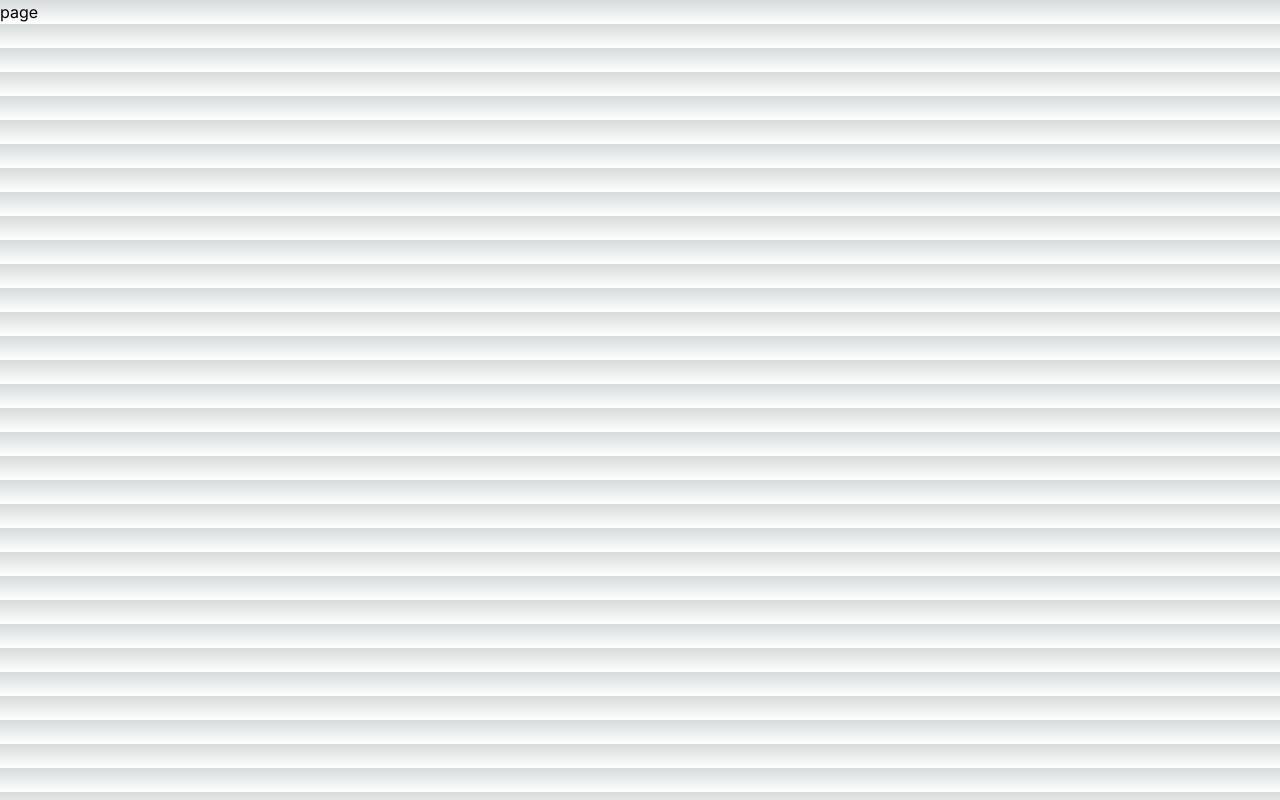
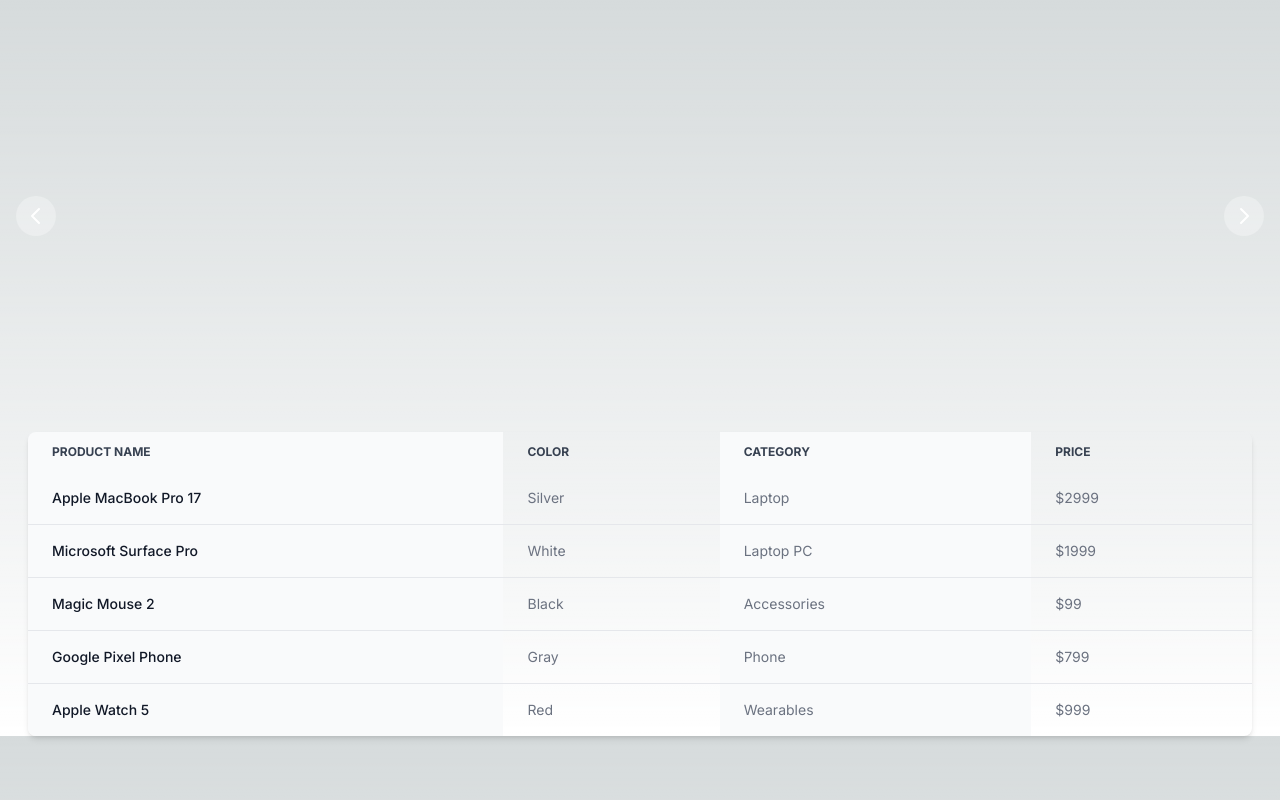
Before and after one commit to sajjad5221/farazaman, a Next.js app: page /startups/1 in a window 1280 px wide. Built offline with nearby package versions, Linux system fonts and the light colour scheme.

Commit message:
write startup slug page

```diff
--- a/app/form/page.tsx
+++ b/app/form/page.tsx
@@ -1,6 +1,6 @@
 import Footer from "@/Components/Footer";
 import Header from "@/Components/Header";
-import Input from "@/Components/form/input";
+import Input from "@/Components/form/Input";
 import React from "react";
 
 export default function page() {
--- a/app/startups/[slug]/page.tsx
+++ b/app/startups/[slug]/page.tsx
@@ -1,7 +1,206 @@
-import React from 'react'
+import Image from "next/image";
+import React from "react";
+import myPic from "../../public/img.jpg";
+export default function slider({
+  slug,
+  slugTable,
+}: {
+  slug: string;
+  slugTable: string;
+}) {
+  return (
+    <div className="container">
+      <div
+        id="indicators-carousel"
+        className="relative w-full mt-6"
+        data-carousel="static"
+      >
+        <div className="relative h-56 overflow-hidden rounded-lg md:h-96">
+          <div
+            className="hidden duration-700 ease-in-out"
+            data-carousel-item="active"
+          >
+            <Image
+              src="/public/img.jpg"
+              fill={true}
+              className="absolute block w-full -translate-x-1/2 -translate-y-1/2 top-1/2 left-1/2"
+              alt="..."
+            />
+          </div>
+        </div>
 
-export default function page() {
-  return (
-    <div>page</div>
-  )
+        <div className="absolute z-30 flex space-x-3 -translate-x-1/2 bottom-5 left-1/2">
+          <button
+            type="button"
+            className="w-3 h-3 rounded-full"
+            aria-current="true"
+            aria-label="Slide 1"
+            data-carousel-slide-to="0"
+          ></button>
+          <button
+            type="button"
+            className="w-3 h-3 rounded-full"
+            aria-current="false"
+            aria-label="Slide 2"
+            data-carousel-slide-to="1"
+          ></button>
+          <button
+            type="button"
+            className="w-3 h-3 rounded-full"
+            aria-current="false"
+            aria-label="Slide 3"
+            data-carousel-slide-to="2"
+          ></button>
+          <button
+            type="button"
+            className="w-3 h-3 rounded-full"
+            aria-current="false"
+            aria-label="Slide 4"
+            data-carousel-slide-to="3"
+          ></button>
+          <button
+            type="button"
+            className="w-3 h-3 rounded-full"
+            aria-current="false"
+            aria-label="Slide 5"
+            data-carousel-slide-to="4"
+          ></button>
+        </div>
+
+        <button
+          type="button"
+          className="absolute top-0 left-0 z-30 flex items-center justify-center h-full px-4 cursor-pointer group focus:outline-none"
+          data-carousel-prev
+        >
+          <span className="inline-flex items-center justify-center w-8 h-8 rounded-full sm:w-10 sm:h-10 bg-white/30 dark:bg-gray-800/30 group-hover:bg-white/50 dark:group-hover:bg-gray-800/60 group-focus:ring-4 group-focus:ring-white dark:group-focus:ring-gray-800/70 group-focus:outline-none">
+            <svg
+              aria-hidden="true"
+              className="w-5 h-5 text-white sm:w-6 sm:h-6 dark:text-gray-800"
+              fill="none"
+              stroke="currentColor"
+              viewBox="0 0 24 24"
+              xmlns="http://www.w3.org/2000/svg"
+            >
+              <path
+                stroke-linecap="round"
+                stroke-linejoin="round"
+                stroke-width="2"
+                d="M15 19l-7-7 7-7"
+              ></path>
+            </svg>
+            <span className="sr-only">Previous</span>
+          </span>
+        </button>
+        <button
+          type="button"
+          className="absolute top-0 right-0 z-30 flex items-center justify-center h-full px-4 cursor-pointer group focus:outline-none"
+          data-carousel-next
+        >
+          <span className="inline-flex items-center justify-center w-8 h-8 rounded-full sm:w-10 sm:h-10 bg-white/30 dark:bg-gray-800/30 group-hover:bg-white/50 dark:group-hover:bg-gray-800/60 group-focus:ring-4 group-focus:ring-white dark:group-focus:ring-gray-800/70 group-focus:outline-none">
+            <svg
+              aria-hidden="true"
+              className="w-5 h-5 text-white sm:w-6 sm:h-6 dark:text-gray-800"
+              fill="none"
+              stroke="currentColor"
+              viewBox="0 0 24 24"
+              xmlns="http://www.w3.org/2000/svg"
+            >
+              <path
+                stroke-linecap="round"
+                stroke-linejoin="round"
+                stroke-width="2"
+                d="M9 5l7 7-7 7"
+              ></path>
+            </svg>
+            <span className="sr-only">Next</span>
+          </span>
+        </button>
+      </div>
+
+      {/* table */}
+      <div className="relative overflow-x-auto shadow-md sm:rounded-lg mt-6 mx-7">
+        <table className="w-full text-sm text-left text-gray-500 dark:text-gray-400">
+          <thead className="text-xs text-gray-700 uppercase dark:text-gray-400">
+            <tr>
+              <th scope="col" className="px-6 py-3 bg-gray-50 dark:bg-gray-800">
+                Product name
+              </th>
+              <th scope="col" className="px-6 py-3">
+                Color
+              </th>
+              <th scope="col" className="px-6 py-3 bg-gray-50 dark:bg-gray-800">
+                Category
+              </th>
+              <th scope="col" className="px-6 py-3">
+                Price
+              </th>
+            </tr>
+          </thead>
+          <tbody>
+            <tr className="border-b border-gray-200 dark:border-gray-700">
+              <th
+                scope="row"
+                className="px-6 py-4 font-medium text-gray-900 whitespace-nowrap bg-gray-50 dark:text-white dark:bg-gray-800"
+              >
+                Apple MacBook Pro 17
+              </th>
+              <td className="px-6 py-4">Silver</td>
+              <td className="px-6 py-4 bg-gray-50 dark:bg-gray-800">Laptop</td>
+              <td className="px-6 py-4">$2999</td>
+            </tr>
+            <tr className="border-b border-gray-200 dark:border-gray-700">
+              <th
+                scope="row"
+                className="px-6 py-4 font-medium text-gray-900 whitespace-nowrap bg-gray-50 dark:text-white dark:bg-gray-800"
+              >
+                Microsoft Surface Pro
+              </th>
+              <td className="px-6 py-4">White</td>
+              <td className="px-6 py-4 bg-gray-50 dark:bg-gray-800">
+                Laptop PC
+              </td>
+              <td className="px-6 py-4">$1999</td>
+            </tr>
+            <tr className="border-b border-gray-200 dark:border-gray-700">
+              <th
+                scope="row"
+                className="px-6 py-4 font-medium text-gray-900 whitespace-nowrap bg-gray-50 dark:text-white dark:bg-gray-800"
+              >
+                Magic Mouse 2
+              </th>
+              <td className="px-6 py-4">Black</td>
+              <td className="px-6 py-4 bg-gray-50 dark:bg-gray-800">
+                Accessories
+              </td>
+              <td className="px-6 py-4">$99</td>
+            </tr>
+            <tr className="border-b border-gray-200 dark:border-gray-700">
+              <th
+                scope="row"
+                className="px-6 py-4 font-medium text-gray-900 whitespace-nowrap bg-gray-50 dark:text-white dark:bg-gray-800"
+              >
+                Google Pixel Phone
+              </th>
+              <td className="px-6 py-4">Gray</td>
+              <td className="px-6 py-4 bg-gray-50 dark:bg-gray-800">Phone</td>
+              <td className="px-6 py-4">$799</td>
+            </tr>
+            <tr>
+              <th
+                scope="row"
+                className="px-6 py-4 font-medium text-gray-900 whitespace-nowrap bg-gray-50 dark:text-white dark:bg-gray-800"
+              >
+                Apple Watch 5
+              </th>
+              <td className="px-6 py-4">Red</td>
+              <td className="px-6 py-4 bg-gray-50 dark:bg-gray-800">
+                Wearables
+              </td>
+              <td className="px-6 py-4">$999</td>
+            </tr>
+          </tbody>
+        </table>
+      </div>
+    </div>
+  );
 }
```
Also changed, not shown: Components/HeaderItem.tsx (line endings or trailing spaces), app/public/img.jpg (added).
